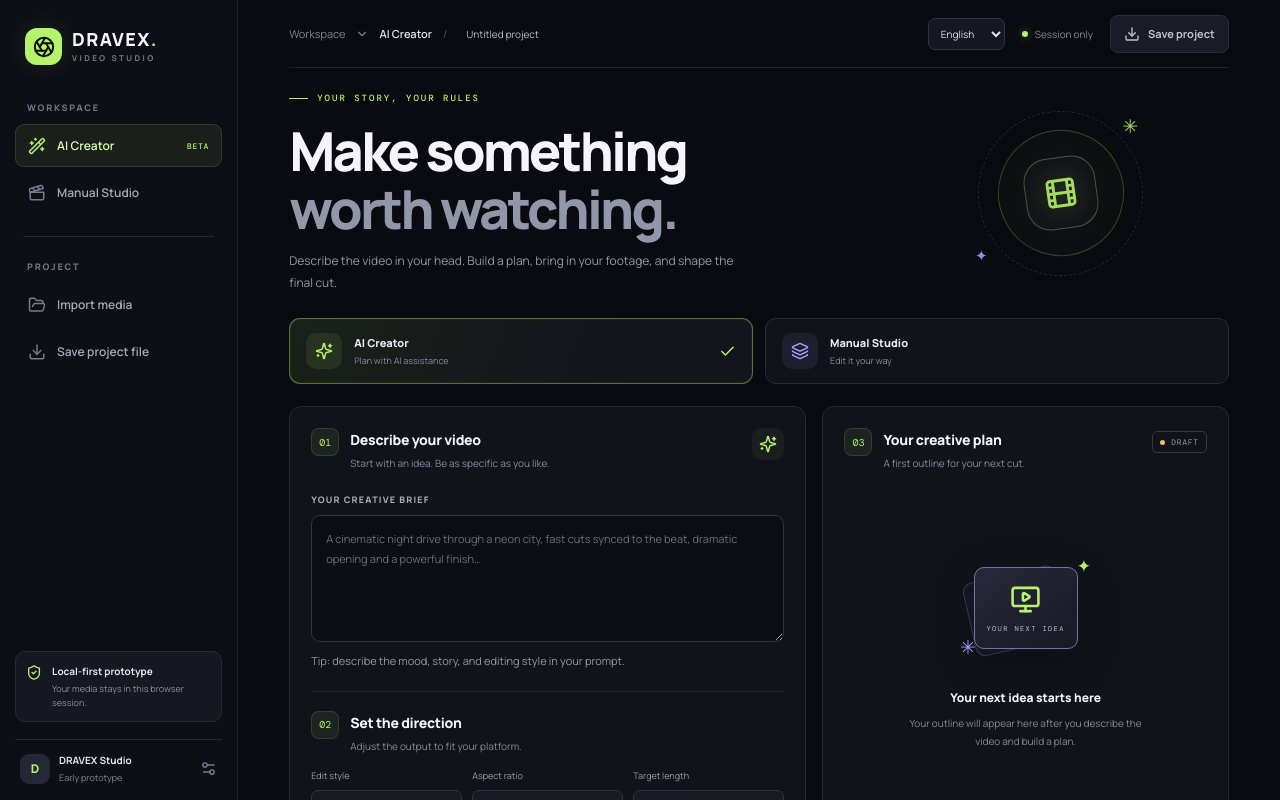
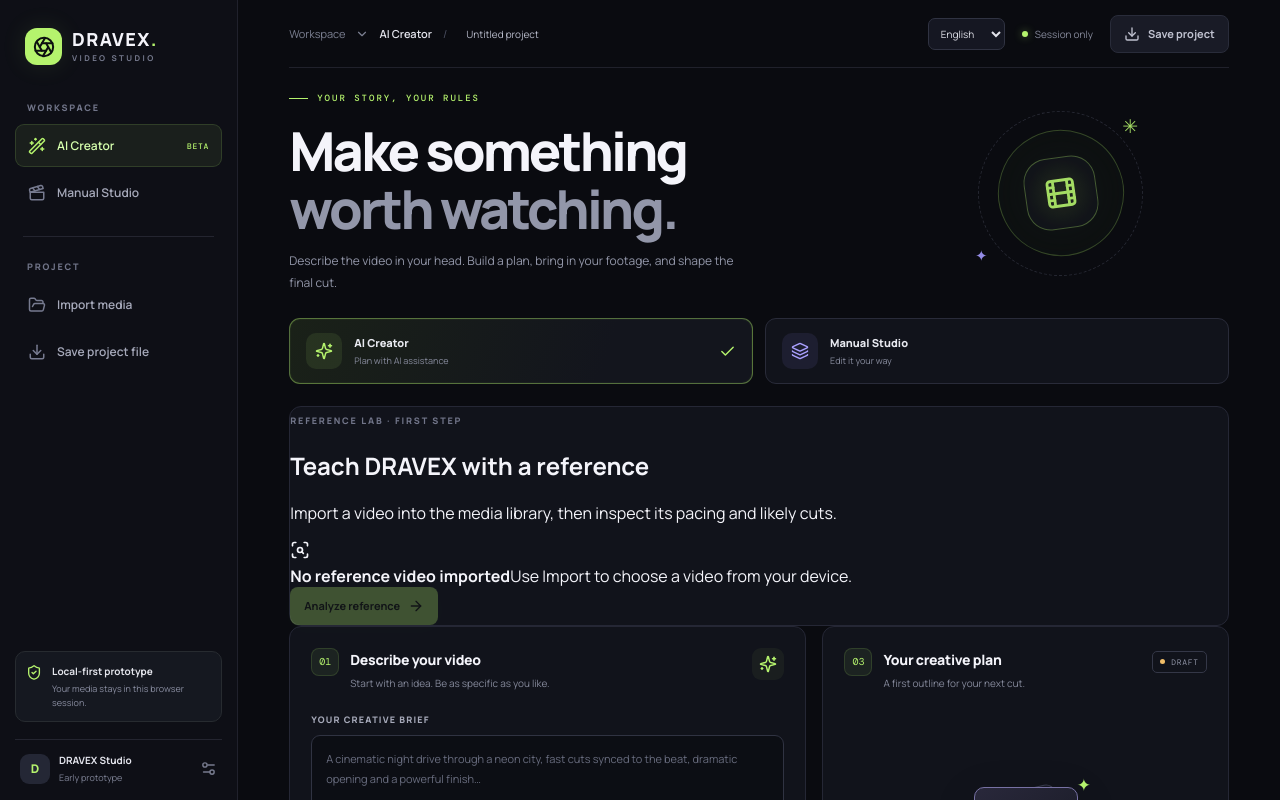
Before and after one commit to mlbbgame/dravex-ai-video-editor, a React (Vite) app: page / in a window 1280 px wide. Shown: the top 800 px of the page. Built offline with nearby package versions, Linux system fonts and the light colour scheme.

Commit message:
feat: add local reference video analysis lab

```diff
--- a/src/App.tsx
+++ b/src/App.tsx
@@ -1,7 +1,7 @@
 import { cloneElement, isValidElement, useMemo, useRef, useState, type ReactElement, type ReactNode } from "react";
 import { renderImageSlideshow } from "./video/local-render";
 import {
-  Aperture, ArrowDown, ArrowRight, ArrowUp, AudioLines, Check,
+  Aperture, ArrowDown, ArrowRight, ArrowUp, AudioLines, Check, ScanSearch,
   ChevronDown, Clapperboard, Download, FileVideo, Film, FolderOpen, Gauge,
   Layers3, MonitorPlay, Music2, Plus, Settings2,
   ShieldCheck, Sparkles, Trash2, Upload, WandSparkles, X
@@ -114,6 +114,8 @@ export default function App() {
   const [projectName, setProjectName] = useState("Untitled project");
   const [isRendering, setIsRendering] = useState(false);
   const [renderProgress, setRenderProgress] = useState(0);
+  const [referenceReport, setReferenceReport] = useState<string[]>([]);
+  const [isAnalyzingReference, setIsAnalyzingReference] = useState(false);
   const uploadRef = useRef<HTMLInputElement>(null);
 
   const activeClip = clips.find((clip) => clip.id === activeId) ?? clips[0] ?? null;
@@ -186,6 +188,84 @@ export default function App() {
     setPlan(next);
     setNotice("Automatic edit plan prepared. Image scoring and style-aware motion run locally during rendering; this is not a connected AI model yet.");
     window.setTimeout(() => setNotice(""), 6000);
+  };
+
+  const analyzeReference = async () => {
+    const reference = clips.find((clip) => clip.kind === "video");
+    if (!reference) {
+      setNotice("Import a reference video first, then analyze its editing rhythm.");
+      window.setTimeout(() => setNotice(""), 4000);
+      return;
+    }
+    setIsAnalyzingReference(true);
+    setReferenceReport([]);
+    setNotice("Analyzing reference video locally in your browser…");
+    try {
+      const video = document.createElement("video");
+      video.preload = "auto";
+      video.muted = true;
+      video.playsInline = true;
+      video.src = reference.url;
+      await new Promise<void>((resolve, reject) => {
+        video.onloadedmetadata = () => resolve();
+        video.onerror = () => reject(new Error("This video could not be read by the browser."));
+      });
+      const duration = Math.min(video.duration || 0, 120);
+      if (!Number.isFinite(duration) || duration < 1) throw new Error("The reference video is too short or its duration is unavailable.");
+      const canvas = document.createElement("canvas");
+      canvas.width = 64;
+      canvas.height = 36;
+      const context = canvas.getContext("2d", { willReadFrequently: true });
+      if (!context) throw new Error("Frame analysis is not supported in this browser.");
+      const sampleTimes = Array.from({ length: Math.max(2, Math.ceil(duration * 2)) }, (_, i) => Math.min(i * 0.5, Math.max(0, duration - 0.08)));
+      let previous: Uint8ClampedArray | null = null;
+      const cutTimes: number[] = [];
+      let previousLuma = 0;
+      for (const time of sampleTimes) {
+        await new Promise<void>((resolve, reject) => {
+          const onSeeked = () => { video.removeEventListener("error", onError); resolve(); };
+          const onError = () => { video.removeEventListener("seeked", onSeeked); reject(new Error("Could not sample a frame from this video.")); };
+          video.addEventListener("seeked", onSeeked, { once: true });
+          video.addEventListener("error", onError, { once: true });
+          video.currentTime = time;
+        });
+        context.drawImage(video, 0, 0, canvas.width, canvas.height);
+        const pixels = context.getImageData(0, 0, canvas.width, canvas.height).data;
+        let luma = 0;
+        for (let i = 0; i < pixels.length; i += 4) luma += (pixels[i] * 0.2126 + pixels[i + 1] * 0.7152 + pixels[i + 2] * 0.0722);
+        luma /= (pixels.length / 4);
+        if (previous) {
+          let difference = 0;
+          for (let i = 0; i < pixels.length; i += 4) {
+            difference += (Math.abs(pixels[i] - previous[i]) + Math.abs(pixels[i + 1] - previous[i + 1]) + Math.abs(pixels[i + 2] - previous[i + 2])) / 3;
+          }
+          difference /= (pixels.length / 4);
+          if (difference > 42 && time > 0.4 && (cutTimes.length === 0 || time - cutTimes[cutTimes.length - 1] >= 1)) cutTimes.push(time);
+        }
+        previous = new Uint8ClampedArray(pixels);
+        previousLuma = luma;
+      }
+      const averageShot = duration / Math.max(1, cutTimes.length + 1);
+      const pace = averageShot < 1.5 ? "Fast" : averageShot < 3.5 ? "Medium" : "Slow";
+      const report = [
+        `REFERENCE — ${reference.name}`,
+        `DURATION — About ${Math.round(video.duration)} seconds`,
+        `EDITING RHYTHM — ${pace}; estimated average shot length ${averageShot.toFixed(1)} seconds`,
+        `SCENE CHANGES — About ${cutTimes.length} likely visual cuts detected`,
+        cutTimes.length ? `CUT MARKERS — ${cutTimes.slice(0, 12).map((time) => `${time.toFixed(1)}s`).join(", ")}` : "CUT MARKERS — No clear cuts detected at the sampled intervals",
+        "LIMITATION — This local first pass detects visual changes; it does not yet understand the story, spoken words, or music beats."
+      ];
+      setReferenceReport(report);
+      setNotice("Reference analysis complete. This is a local visual estimate, not semantic AI analysis.");
+      window.setTimeout(() => setNotice(""), 6000);
+      video.removeAttribute("src");
+      video.load();
+    } catch (error) {
+      setNotice(error instanceof Error ? error.message : "Reference analysis failed.");
+      window.setTimeout(() => setNotice(""), 5000);
+    } finally {
+      setIsAnalyzingReference(false);
+    }
   };
 
   const renderVideo = async () => {
@@ -290,6 +370,18 @@ export default function App() {
           <button className={mode === "manual" ? "mode-option selected" : "mode-option"} onClick={() => setMode("manual")}><span className="mode-icon manual-icon"><Layers3 size={18} /></span><span><strong>Manual Studio</strong><small>Edit it your way</small></span>{mode === "manual" && <Check className="mode-check" size={17} />}</button>
         </section>
 
+        <section className="reference-lab panel">
+          <div className="reference-lab-heading">
+            <div><span className="section-kicker">REFERENCE LAB · FIRST STEP</span><h2>Teach DRAVEX with a reference</h2><p>Import a video into the media library, then inspect its pacing and likely cuts.</p></div>
+            <span className="reference-lab-icon"><ScanSearch size={20} /></span>
+          </div>
+          <div className="reference-lab-actions">
+            <div className="reference-source"><strong>{clips.find((clip) => clip.kind === "video")?.name ?? "No reference video imported"}</strong><span>{clips.some((clip) => clip.kind === "video") ? "The first imported video will be analyzed locally." : "Use Import to choose a video from your device."}</span></div>
+            <button className="button button-primary" onClick={analyzeReference} disabled={isAnalyzingReference || !clips.some((clip) => clip.kind === "video")}>{isAnalyzingReference ? "Analyzing…" : "Analyze reference"} <ArrowRight size={16} /></button>
+          </div>
+          {referenceReport.length > 0 && <div className="reference-report" aria-live="polite">{referenceReport.map((line, index) => <p key={index}>{line}</p>)}</div>}
+        </section>
+
         {mode === "ai" ? (
           <section className="creator-grid">
             <div className="panel prompt-panel">
```
